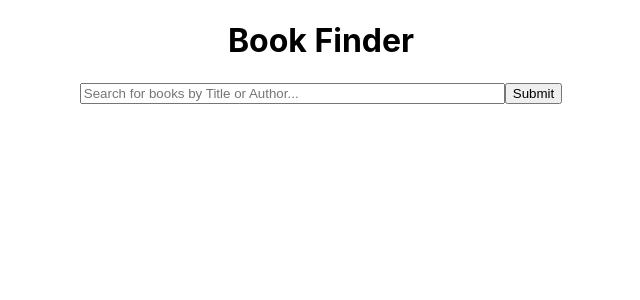
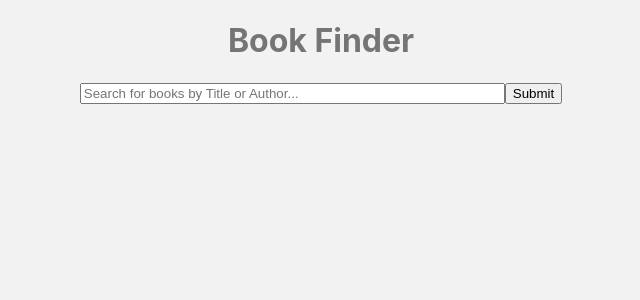
Before and after one commit to cewert/book-finder, a React (Create React App) app: page / in a window 1280 px wide. Shown: the top 300 px of the page, without its empty margins (319-959 px from the left). Built offline with nearby package versions, Linux system fonts and the light colour scheme.

Commit message:
Updated colors of app

```diff
--- a/src/index.css
+++ b/src/index.css
@@ -6,6 +6,8 @@ body {
     sans-serif;
   -webkit-font-smoothing: antialiased;
   -moz-osx-font-smoothing: grayscale;
+  background-color: #f2f2f2;
+  color: #757575;
 }
 
 code {
```
